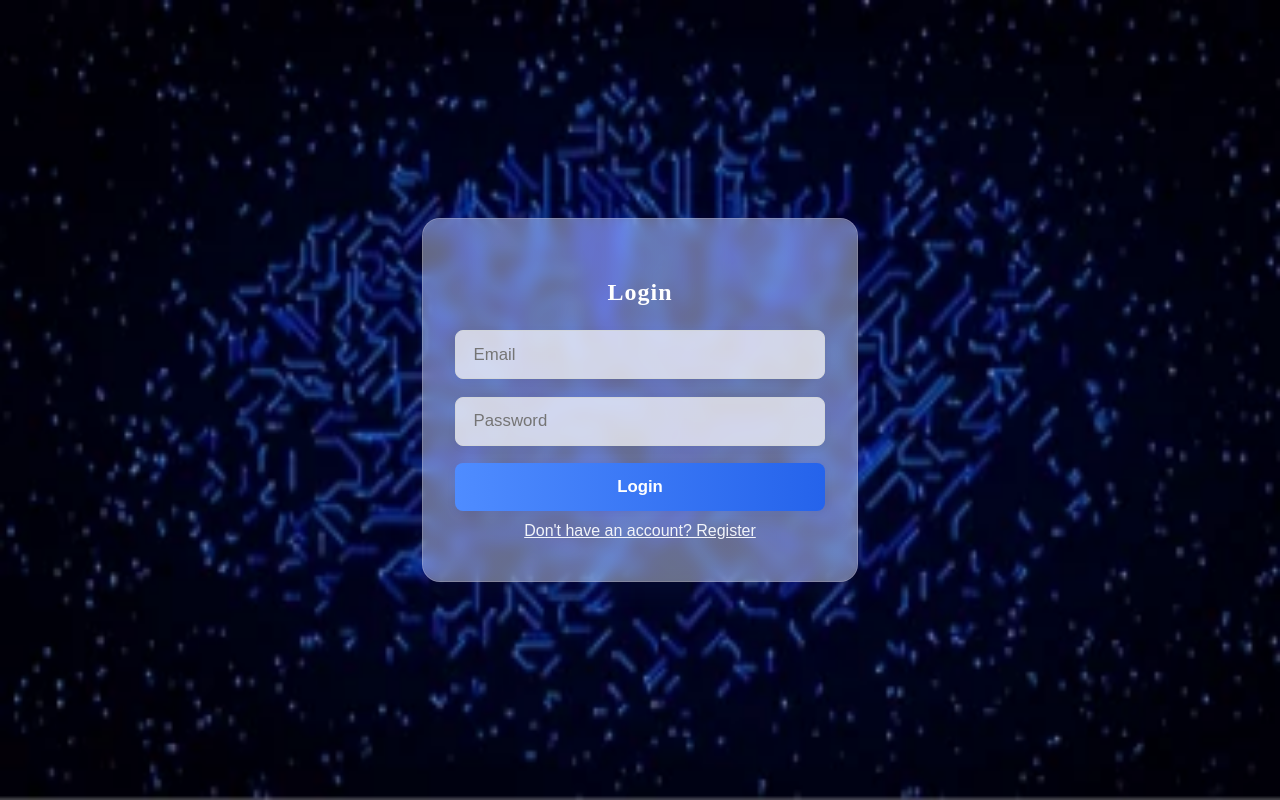
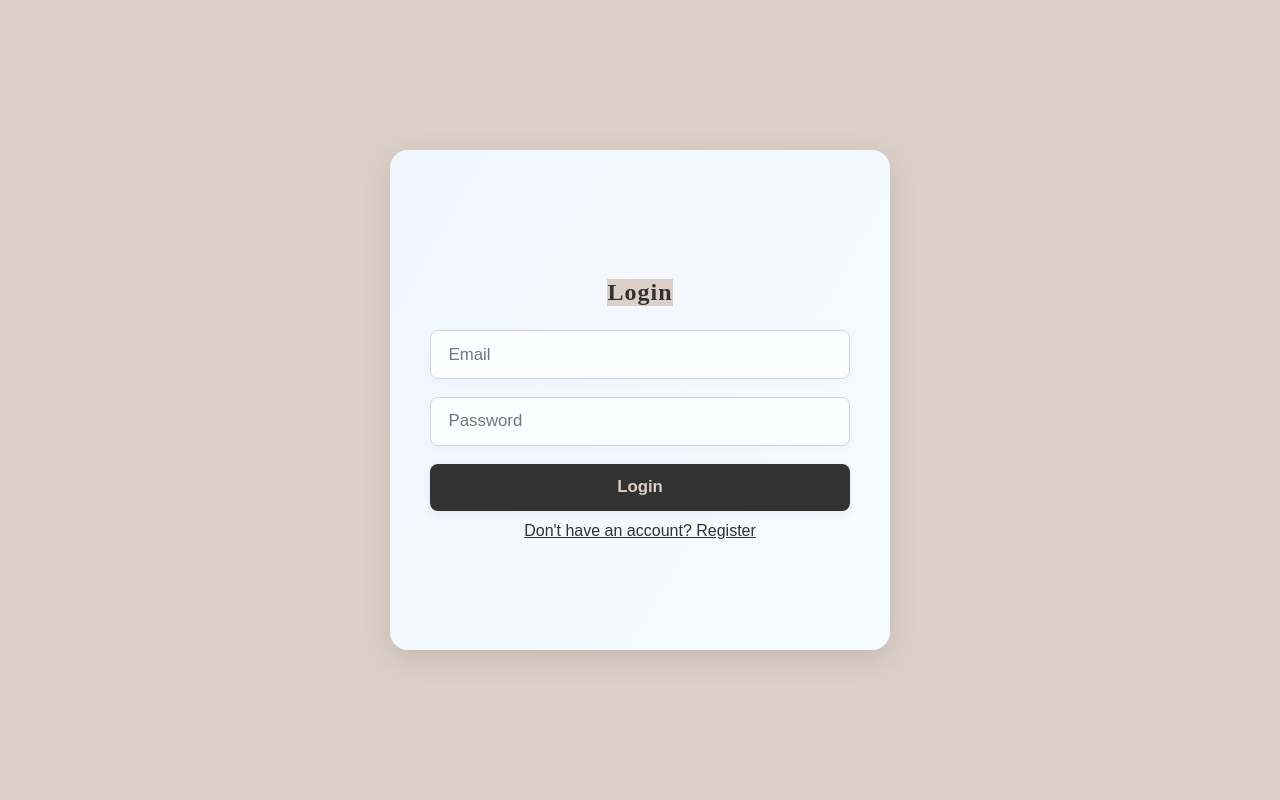
Before and after one commit to yogeshmagatam/Digital-Certificate-Management-System, a React (Create React App) app in the folder frontend/: page / in a window 1280 px wide. Built offline with nearby package versions, Linux system fonts and the light colour scheme.

Commit message:
Changed the  background color

```diff
--- a/frontend/src/AuditLogs.css
+++ b/frontend/src/AuditLogs.css
@@ -4,13 +4,16 @@ body {
   overflow: hidden;
   width: 100vw;
   height: 100vh;
+  background: #DDD0C8;
+  color: #323232;
 }
 
 .auditlogs-container {
   min-height: 100vh;
   width: 100vw;
   height: 100vh;
-  background-image: url('./assets/200.webp');
+  background: #DDD0C8;
+  color: #323232;
   background-size: cover;
   background-position: center;
   background-repeat: no-repeat;
@@ -38,9 +41,9 @@ body {
   font-size: 2rem;
   font-weight: bold;
   margin-bottom: 1.5rem;
-  color: #1f2937;
+  color: #323232;
   animation: slideDown 0.8s;
-  background: rgba(255, 255, 255, 0.7);
+  background: #DDD0C8;
   padding: 1rem 2rem;
   border-radius: 10px;
   backdrop-filter: blur(8px);
@@ -62,8 +65,8 @@ body {
 }
 
 .auditlogs-table-container {
-  background: rgba(255, 255, 255, 0.7);
-  backdrop-filter: blur(12px);
+  background: #fff;
+  color: #323232;
   border-radius: 10px;
   box-shadow: 0 4px 24px rgba(0, 0, 0, 0.3);
   padding: 1.5rem;
@@ -100,6 +103,7 @@ body {
   padding: 1rem 1.5rem;
   border: 1px solid rgba(0, 0, 0, 0.1);
   text-align: left;
+  color: #323232;
 }
 
 .auditlogs-table th {
@@ -125,7 +129,7 @@ body {
 }
 
 .auditlogs-table td {
-  color: #1f2937;
+  color: #323232;
   font-size: 0.95rem;
   font-weight: 500;
 }
--- a/frontend/src/Dashboard.css
+++ b/frontend/src/Dashboard.css
@@ -4,11 +4,12 @@ body {
   overflow: hidden;
   width: 100vw;
   height: 100vh;
+  background: #DDD0C8;
+  color: #323232;
 }
 
 .dashboard-container {
   padding: 2rem;
-  background-image: url('./assets/200.webp');
   background-size: cover;
   background-position: center;
   background-repeat: no-repeat;
@@ -28,6 +29,8 @@ body {
   margin: 0;
   overflow: hidden;
   box-sizing: border-box;
+  background: #DDD0C8;
+  color: #323232;
 }
 
 @keyframes fadeIn {
@@ -44,12 +47,12 @@ body {
 .dashboard-title {
   font-size: 2.5rem;
   font-weight: bold;
-  color: #ffffff;
+  color: #323232;
   margin-bottom: 2rem;
   letter-spacing: 1px;
   text-shadow: 0 2px 8px rgba(0, 0, 0, 0.3);
   animation: slideDown 0.8s;
-  background: rgba(0, 0, 0, 0.4);
+  background: #DDD0C8;
   padding: 1rem 2rem;
   border-radius: 10px;
   backdrop-filter: blur(8px);
@@ -96,19 +99,19 @@ body {
 }
 
 .certificate-details {
-  color: white;
+  color: #323232;
 }
 
 .certificate-details h3,
 .certificate-details p {
-  color: white;
+  color: #323232;
 }
 
 .dashboard-link {
   display: inline-block;
   padding: 1.2rem 2.5rem;
-  background: linear-gradient(90deg, #6366f1 0%, #2563eb 100%);
-  color: #fff;
+  background: #323232;
+  color: #DDD0C8;
   border-radius: 10px;
   font-size: 1.2rem;
   font-weight: 600;
@@ -133,7 +136,9 @@ body {
 }
 
 .dashboard-link:hover {
-  background: linear-gradient(90deg, #2563eb 0%, #6366f1 100%);
+  background: #DDD0C8;
+  color: #323232;
+  border: 1px solid #323232;
   transform: translateY(-4px) scale(1.08) rotate(-2deg);
   box-shadow: 0 8px 24px rgba(99, 102, 241, 0.18);
 }
--- a/frontend/src/Login.css
+++ b/frontend/src/Login.css
@@ -1,35 +1,46 @@
+body {
+  background: #DDD0C8;
+  color: #323232;
+}
+
 .login-container {
   min-height: 100vh;
-  width: 100vw;
+  min-width: 100vw;
   display: flex;
+  align-items: center;
   justify-content: center;
-  align-items: center;
-  background-image: url('./assets/200.webp');
-  background-size: 100% 100%;
-  background-position: center;
-  background-repeat: no-repeat;
-  position: fixed;
-  top: 0;
-  left: 0;
-  right: 0;
-  bottom: 0;
+  background: #DDD0C8;
+  animation: login-fade-in 1s cubic-bezier(0.68, -0.55, 0.27, 1.55);
+}
+
+@keyframes login-fade-in {
+  0% {
+    opacity: 0;
+    transform: scale(0.95);
+  }
+  70% {
+    opacity: 1;
+    transform: scale(1.03);
+  }
+  100% {
+    opacity: 1;
+    transform: scale(1);
+  }
 }
 
 .login-card {
-  background: rgba(255, 255, 255, 0.35);
-  backdrop-filter: blur(8px) saturate(180%);
-  box-shadow: 0 8px 32px rgba(31, 38, 135, 0.18);
-  border: 1.5px solid rgba(255, 255, 255, 0.25);
-  padding: 2.5rem 2rem;
+  width: 420px;
+  height: 420px;
+  background: #fff;
+  color: #323232;
   border-radius: 18px;
-  width: 370px;
+  box-shadow: 0 8px 32px rgba(0,0,0,0.12);
   display: flex;
   flex-direction: column;
   align-items: center;
-  transition: box-shadow 0.3s, transform 0.4s;
-  will-change: transform;
+  justify-content: center;
   position: relative;
-  overflow: hidden;
+  padding: 2.5rem;
 }
 
 .login-card::before {
@@ -40,6 +51,7 @@
   opacity: 0.15;
   z-index: 0;
   border-radius: 18px;
+  pointer-events: none;
 }
 .login-card.registering {
   animation: pop-in 0.5s;
@@ -62,7 +74,8 @@
 
 .login-card h2 {
   margin-bottom: 1.5rem;
-  color: #ffffff;
+  color: #323232;
+  background: #DDD0C8;
   font-weight: 700;
   letter-spacing: 1px;
   z-index: 1;
@@ -113,8 +126,8 @@
 
 .login-button {
   padding: 0.85rem 1.1rem;
-  background: linear-gradient(90deg, #4f8cff 0%, #2563eb 100%);
-  color: #fff;
+  background: #323232;
+  color: #DDD0C8;
   border: none;
   border-radius: 8px;
   font-size: 1.05rem;
@@ -125,7 +138,9 @@
 }
 
 .login-button:hover {
-  background: linear-gradient(90deg, #2563eb 0%, #4f8cff 100%);
+  background: #DDD0C8;
+  color: #323232;
+  border: 1px solid #323232;
   transform: translateY(-2px) scale(1.03);
   box-shadow: 0 4px 16px rgba(31, 38, 135, 0.12);
 }
@@ -138,17 +153,19 @@
 .login-toggle {
   background: none;
   border: none;
-  color: #f1f4fa;
+  color: #323232; /* Constant dark grey */
   cursor: pointer;
   font-size: 1rem;
   margin-top: 1.2rem;
   text-decoration: underline;
-  transition: color 0.2s;
+  transition: none;
   z-index: 1;
 }
 
-.login-toggle:hover {
-  color: #f2f4f7;
+.login-toggle:hover,
+.login-toggle:active,
+.login-toggle:focus {
+  color: #323232; /* Keep color constant on all states */
 }
 
 .oauth-buttons {
@@ -188,13 +205,14 @@
 }
 
 .github-btn {
-  background: linear-gradient(90deg, #24292e 0%, #444c56 100%);
-  color: #fff;
+  background: #323232;
+  color: #DDD0C8;
 }
 
 .github-btn:hover {
-  background: linear-gradient(90deg, #24292e 0%, #444c56 100%);
-  color: #fff;
+  background: #DDD0C8;
+  color: #323232;
+  border: 1px solid #323232;
   box-shadow: 0 4px 16px rgba(36, 41, 46, 0.12);
   transform: translateY(-2px) scale(1.03);
 }
--- a/frontend/src/Verify.css
+++ b/frontend/src/Verify.css
@@ -1,16 +1,16 @@
 body {
   margin: 0;
   padding: 0;
-  overflow: hidden;
   width: 100vw;
   height: 100vh;
+  box-sizing: border-box;
+  background: #DDD0C8;
+  color: #323232;
 }
 
 .verify-container {
   min-height: 100vh;
   width: 100vw;
-  height: 100vh;
-  background-image: url('./assets/200.webp');
   background-size: cover;
   background-position: center;
   background-repeat: no-repeat;
@@ -26,6 +26,9 @@ body {
   bottom: 0;
   box-sizing: border-box;
   overflow-y: auto;
+  /* Fallback for backdrop-filter */
+  background: #DDD0C8;
+  color: #323232;
 }
 
 @keyframes fadeInBg {
@@ -38,7 +41,10 @@ body {
 }
 
 .verify-card {
-  background: rgba(255, 255, 255, 0.7);
+  background: #fff;
+  color: #323232;
+  /* Fallback for backdrop-filter */
+  -webkit-backdrop-filter: blur(12px);
   backdrop-filter: blur(12px);
   box-shadow: 0 8px 32px rgba(0, 0, 0, 0.2);
   border-radius: 16px;
@@ -66,14 +72,16 @@ body {
 
 .verify-title {
   font-size: 1.7rem;
+
   font-weight: bold;
   margin-bottom: 0.5rem;
-  color: #1f2937;
+  color: #323232;
   letter-spacing: 1px;
   animation: fadeIn 1s;
-  background: rgba(255, 255, 255, 0.7);
+  background: #DDD0C8;
   padding: 1rem 2rem;
   border-radius: 10px;
+  -webkit-backdrop-filter: blur(8px);
   backdrop-filter: blur(8px);
   text-shadow: 0 2px 8px rgba(255, 255, 255, 0.5);
 }
```
Also changed, not shown: frontend/src/assets/200.webp (deleted).
